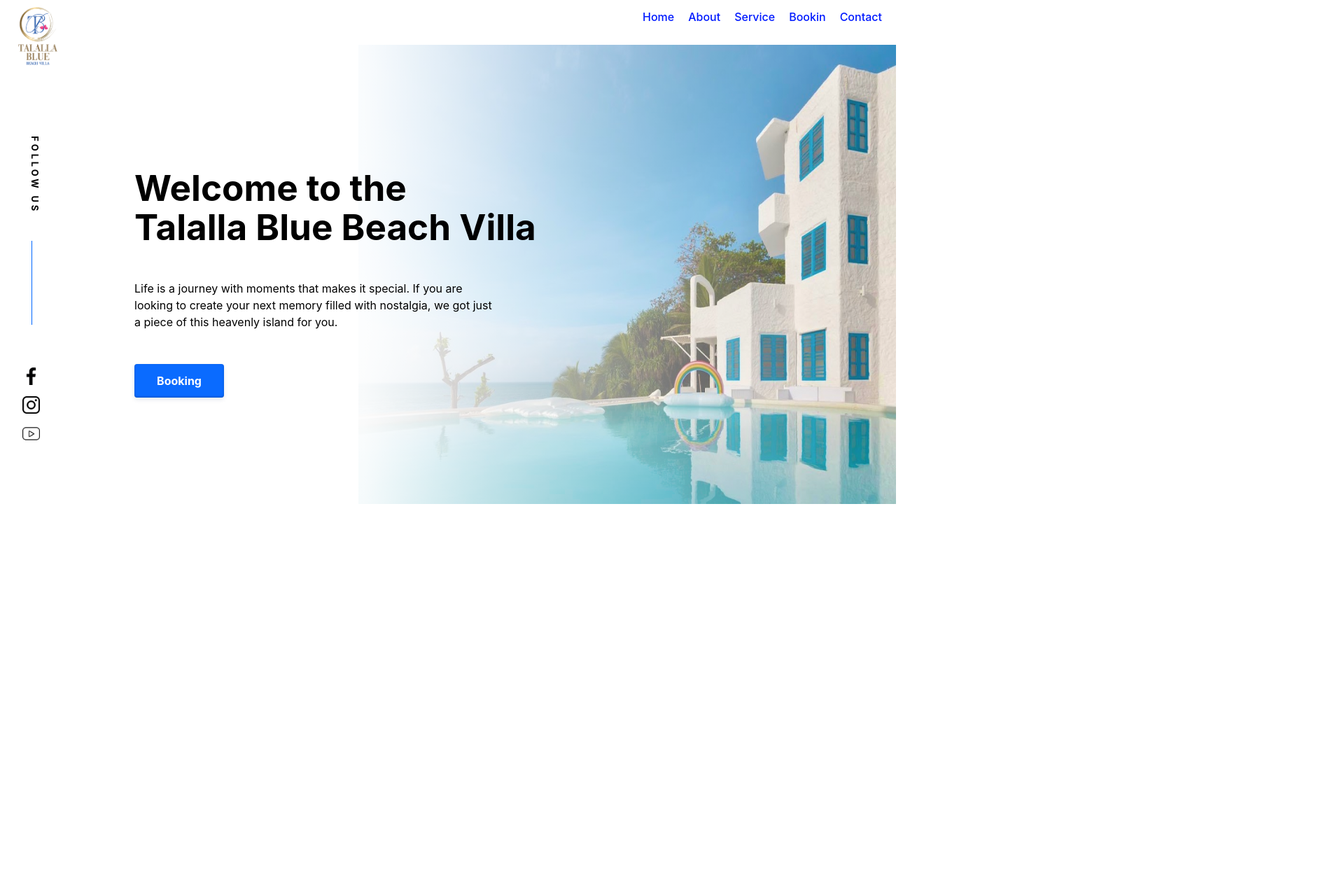
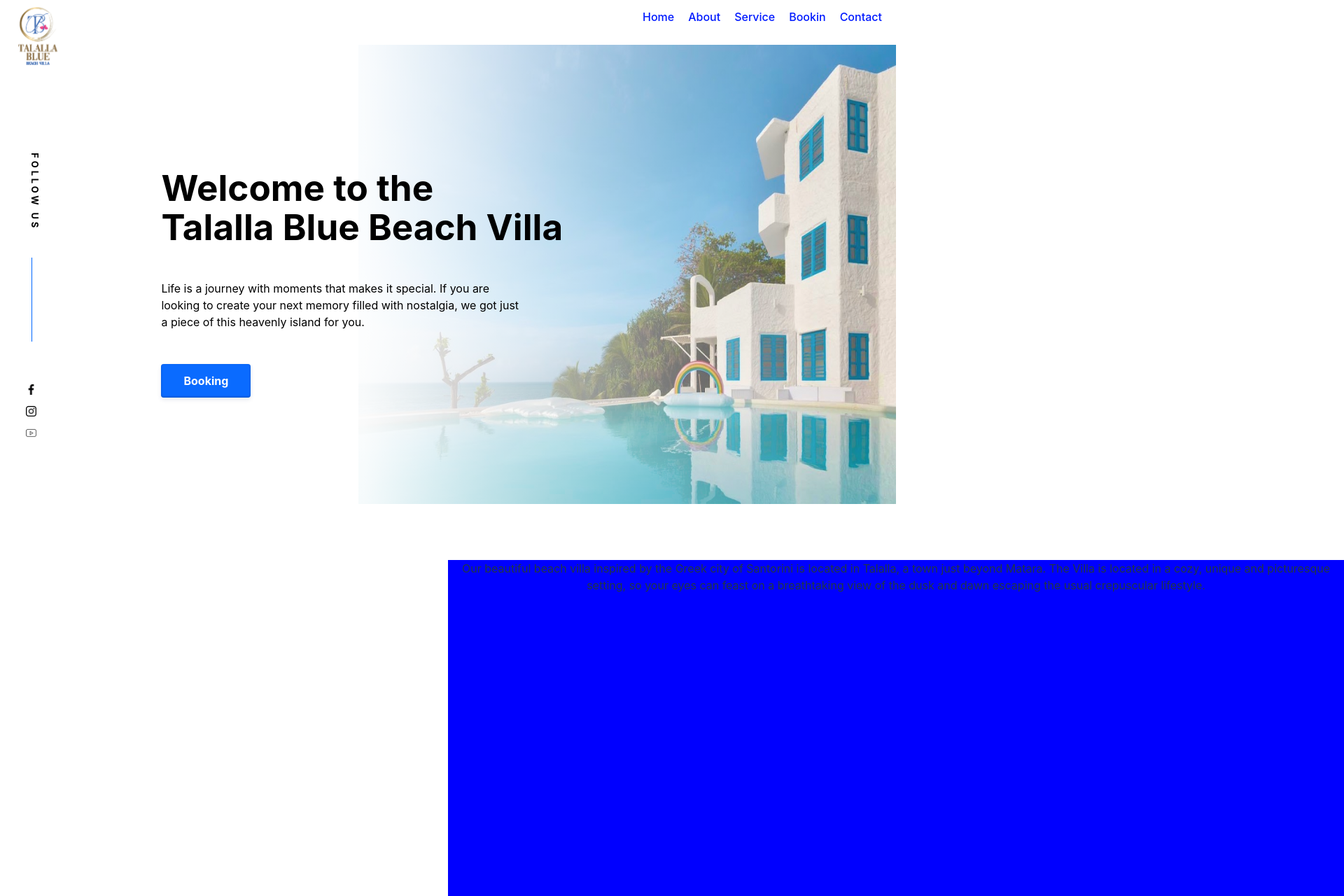
Before and after one commit to DonShanilka/Talalla-Blue-Beach-Villa, a React (Vite) app: page / in a window 1280 px wide. Shown: the top 1280 px of the page at 70% size, 1920 px wide, since content can reach past the window. Built offline with nearby package versions, Linux system fonts and the light colour scheme; a web font is replaced by a local one.

Commit message:
update project

```diff
--- a/src/App.jsx
+++ b/src/App.jsx
@@ -4,6 +4,7 @@ import './App.css'
 import BodyContent from './Components/BodyContent/BodyContent'
 import HeaaderContent from './Components/HeaderContent/HeaaderContent.jsx'
 import Homepage from './pages/home/Home.jsx'
+import AboutPage from './pages/about/About.jsx'
 
 
 function App() {
@@ -12,9 +13,8 @@ function App() {
       <div id="wrapper">
         <HeaaderContent />
       </div>
-      <BodyContent>
-        <Homepage />
-      </BodyContent>
+      <Homepage />
+      <AboutPage />
     </>
   )
 }
--- a/src/Components/HeaderContent/Header.css
+++ b/src/Components/HeaderContent/Header.css
@@ -1,5 +1,5 @@
 #navcontent {
-    position: absolute;
+    position: fixed;
     display: flex;
     left: 0%;
     top: 0%;
--- /dev/null
+++ b/src/pages/about/About.css
@@ -0,0 +1,7 @@
+.about-page-main-div {
+    position: absolute;
+    width: 100%;
+    height: 100%;
+    top: 100%;
+    background-color: blue;
+}
--- /dev/null
+++ b/src/pages/about/About.jsx
@@ -0,0 +1,19 @@
+import React from 'react'
+import Navbar from '../../Components/HeaderContent/HeaaderContent'
+import '../about/About.css'
+
+const aboutPage = () => {
+    return (
+        <>
+            <Navbar />
+            <div className='about-page-main-div'>
+                <p>Our beautiful beach villa inspired by the Greek city of Santorini is located in Talalla,
+                    a town just beyond Matara. The Villa is located in a cozy, unique and picturesque setting,
+                    so your eyes can feast on a breathtaking view of the dusk and dawn escaping the usual crepuscular lifestyle.
+                </p>
+            </div>
+        </>
+    )
+}
+
+export default aboutPage
--- a/src/pages/about/aboutPage.jsx
+++ /dev/null
@@ -1,12 +0,0 @@
-import React from 'react'
-import Navbar from '../../Components/HeaderContent/HeaaderContent'
-
-const aboutPage = () => {
-    return (
-        <>
-            <Navbar />
-        </>
-    )
-}
-
-export default aboutPage
--- a/src/pages/home/Home.jsx
+++ b/src/pages/home/Home.jsx
@@ -24,9 +24,6 @@ const Home = () => {
                     <img src="src\assets\HomePageImage\youtube (1).png" alt="" />
                 </div>
             </div>
-            <div className='homePage-second-div'>
-
-            </div>
         </>
     )
 }
--- a/src/pages/home/home.css
+++ b/src/pages/home/home.css
@@ -41,7 +41,7 @@
 .details-section>h1 {
     position: absolute;
     top: 30%;
-    left: 15%;
+    left: 18%;
     color: black;
     text-align: left;
     z-index: 10;
@@ -50,7 +50,7 @@
 .details-section>p {
     position: absolute;
     top: 50%;
-    left: 15%;
+    left: 18%;
     color: black;
     text-align: left;
     z-index: 10;
@@ -78,7 +78,7 @@
     vertical-align: baseline;
     transition: all .2s cubic-bezier(.22, .61, .36, 1);
     top: 65%;
-    left: 15%;
+    left: 18%;
     height: 6%;
     width: 10%;
 }
@@ -99,7 +99,7 @@
 
 .followus-h5 {
     position: absolute;
-    top: 30%;
+    top: 33%;
     left: -0.5%;
     color: black;
     text-align: left;
@@ -114,22 +114,22 @@
     width: 1.3px;
     height: 120px;
     background-color: rgb(0, 102, 255);
-    top: 43%;
+    top: 46%;
     left: 3.5%;
 }
 
 .social-image-div {
     position: absolute;
     height: 20%;
-    width: 4%;
-    top: 65%;
-    left: 1.5%;
+    width: 3%;
+    top: 68%;
+    left: 2%;
     background-color: #ffffff;
     z-index: 10;
 }
 
 .social-image-div>img {
-    width: 25px;
-    height: 25px;
+    width: 15px;
+    height: 15px;
     margin: 5px;
 }
```
Also changed, not shown: src/main.jsx (+5 -5 lines).
